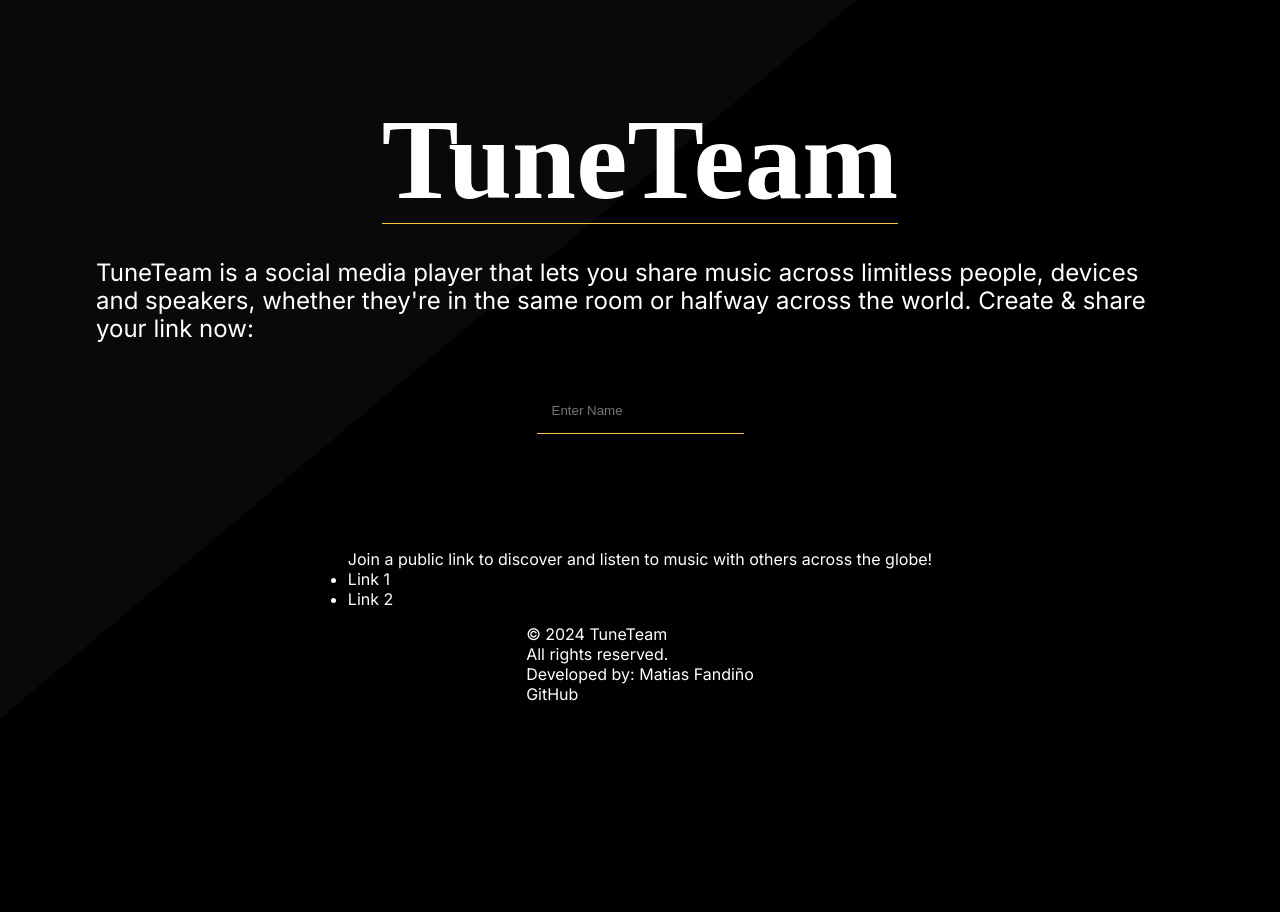
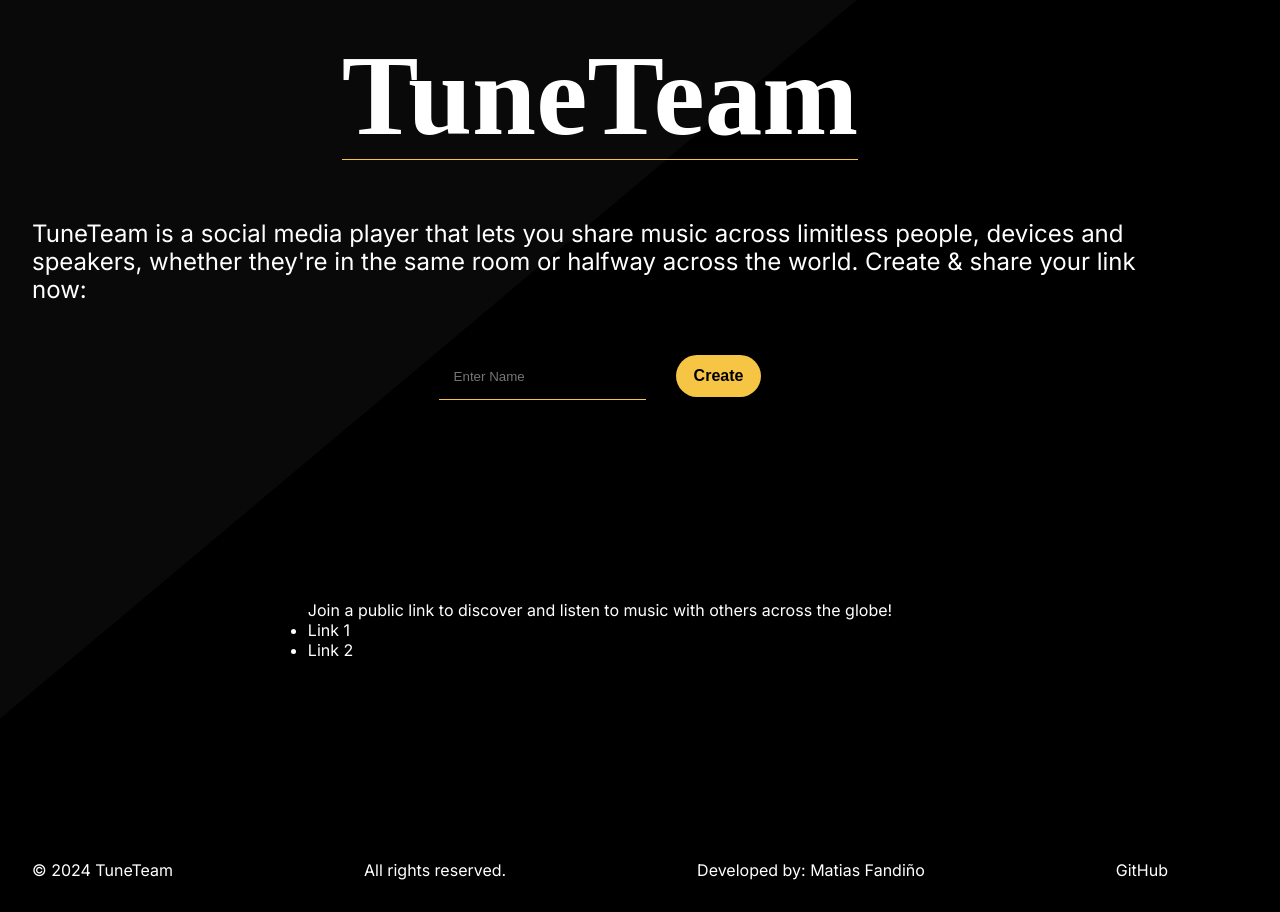
Before and after one commit to matifandy8/TuneTeamMusic, a Next.js app: page / in a window 1280 px wide. Before the commit the page ends 800 px from the top, so only its background shows below. Built offline with nearby package versions, Linux system fonts and the light colour scheme.

Commit message:
feat: create publiclinks component and styles

```diff
--- a/src/app/globals.css
+++ b/src/app/globals.css
@@ -52,3 +52,9 @@ a {
     color-scheme: dark;
   }
 }
+
+footer {
+  width: 100%;
+  display: flex;
+  justify-content: space-between;
+}
--- a/src/app/page.module.css
+++ b/src/app/page.module.css
@@ -3,7 +3,8 @@
   flex-direction: column;
   justify-content: space-between;
   align-items: center;
-  padding: 6rem;
+  padding: 2rem;
+  max-width: 1200px;
   min-height: 100vh;
   .absoluteshape {
     position: absolute;
@@ -26,8 +27,8 @@
     border-bottom: 1px solid var(--color-secondary);
   }
   .description {
-    margin-top: 20px;
-    margin-bottom: 30px;
+    margin-top: 60px;
+    margin-bottom: 50px;
     font-size: 24px;
     line-height: 28px;
     font-weight: 400;
--- a/src/app/page.tsx
+++ b/src/app/page.tsx
@@ -1,5 +1,6 @@
 import InputCreateLink from "@/components/InputCreateLink/InputCreateLink";
 import styles from "./page.module.css";
+import PublicLinks from "@/components/PublicLinks/PublicLinks";
 
 export default function Home() {
   return (
@@ -12,22 +13,7 @@ export default function Home() {
         room or halfway across the world. Create & share your link now:
       </p>
       <InputCreateLink />
-      <div className={styles.listLinks}>
-        <p className={styles.listLinks__title}>
-          Join a public link to discover and listen to music with others across
-          the globe!
-        </p>
-        <div className={styles.listLinks__list}>
-          <ul>
-            <li>
-              <a href="#">Link 1</a>
-            </li>
-            <li>
-              <a href="#">Link 2</a>
-            </li>
-          </ul>
-        </div>
-      </div>
+      <PublicLinks />
       <footer className={styles.footer}>
         <p>© 2024 TuneTeam</p>
         <p>All rights reserved.</p>
--- a/src/components/InputCreateLink/InputCreateLink.module.css
+++ b/src/components/InputCreateLink/InputCreateLink.module.css
@@ -6,5 +6,24 @@
     border-bottom: 1px solid var(--color-secondary);
     padding: 15px;
     color: white;
+    margin-right: 30px;
+  }
+  .inputCreateLink__button {
+    border: none;
+    position: relative;
+    padding: 10px 18px;
+    -webkit-box-align: center;
+    -webkit-align-items: center;
+    -ms-flex-align: center;
+    align-items: center;
+    border-radius: 30px;
+    background-color: var(--color-secondary);
+    -webkit-transition: all 200ms ease;
+    transition: all 200ms ease;
+    color: #000;
+    font-size: 16px;
+    line-height: 1.4;
+    font-weight: 700;
+    text-decoration: none;
   }
 }
--- a/src/components/InputCreateLink/InputCreateLink.tsx
+++ b/src/components/InputCreateLink/InputCreateLink.tsx
@@ -11,6 +11,7 @@ const InputCreateLink = () => {
         id=""
         placeholder="Enter Name"
       />
+      <button className={styles.inputCreateLink__button}>Create</button>
     </div>
   );
 };
--- /dev/null
+++ b/src/components/PublicLinks/PublicLinks.module.css
@@ -0,0 +1,3 @@
+.publicLinks {
+  margin: 100px 0px 200px 0px;
+}
--- /dev/null
+++ b/src/components/PublicLinks/PublicLinks.tsx
@@ -0,0 +1,25 @@
+import React from "react";
+import styles from "./PublicLinks.module.css";
+
+const PublicLinks = () => {
+  return (
+    <div className={styles.publicLinks}>
+      <p className={styles.publicLinks__title}>
+        Join a public link to discover and listen to music with others across
+        the globe!
+      </p>
+      <div className={styles.publicLinks__list}>
+        <ul>
+          <li>
+            <a href="#">Link 1</a>
+          </li>
+          <li>
+            <a href="#">Link 2</a>
+          </li>
+        </ul>
+      </div>
+    </div>
+  );
+};
+
+export default PublicLinks;
```
